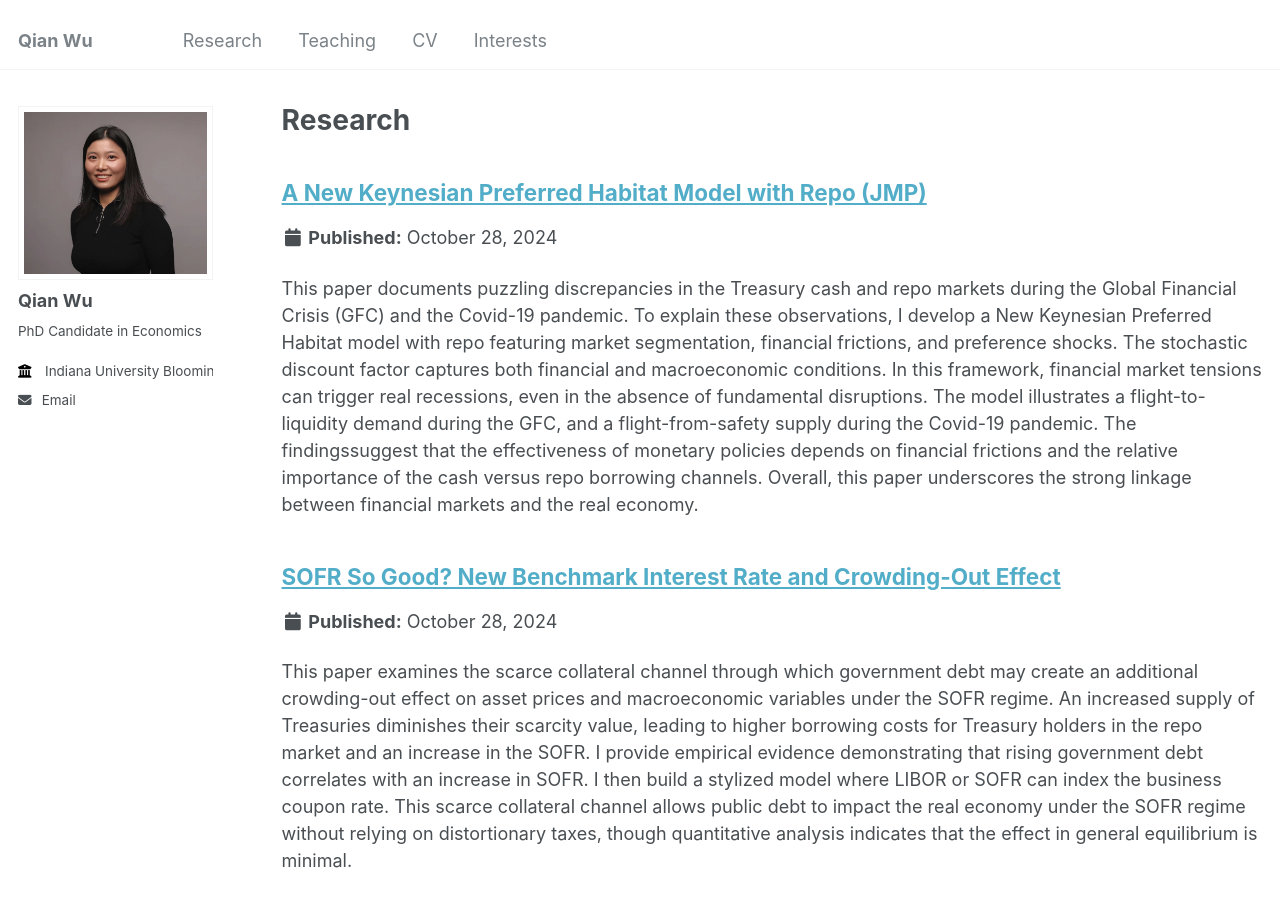
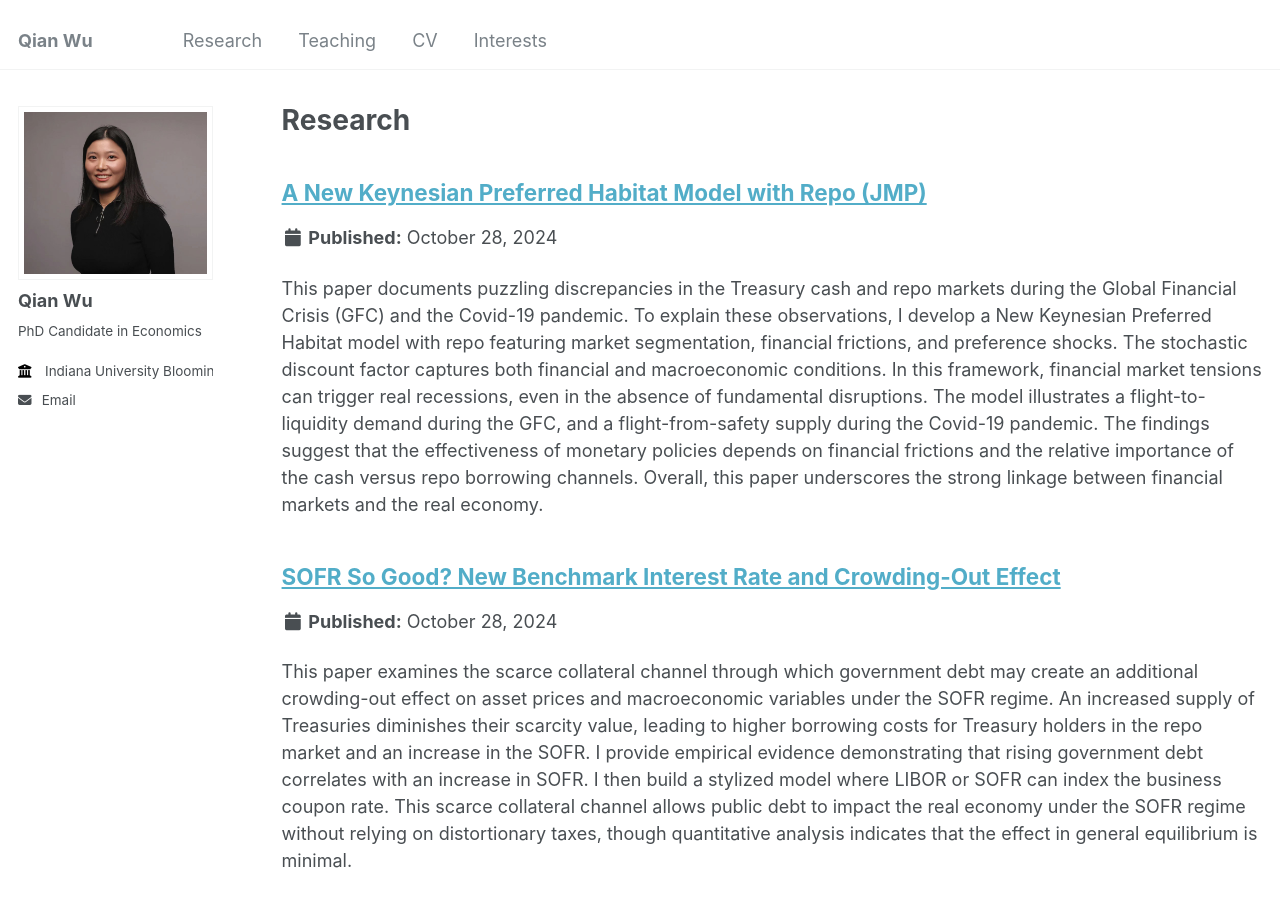
Before and after one commit to qianwu-ef/qianwu-ef.github.io, a Jekyll site: the page built from _pages/research.html, in a window 1280 px wide and 900 px high. Built offline with Jekyll 4.4.1, drawn with Linux system fonts in a browser that asks for light colours.

Commit message:
abstract updated

```diff
--- a/_research/project1.md
+++ b/_research/project1.md
@@ -2,7 +2,7 @@
 title: "A New Keynesian Preferred Habitat Model with Repo (JMP)"
 category: research
 permalink: /research/project1
-excerpt: 'This paper documents puzzling discrepancies in the Treasury cash and repo markets during the Global Financial Crisis (GFC) and the Covid-19 pandemic. To explain these observations, I develop a New Keynesian Preferred Habitat model with repo featuring market segmentation, financial frictions, and preference shocks. The stochastic discount factor captures both financial and macroeconomic conditions. In this framework, financial market tensions can trigger real recessions, even in the absence of fundamental disruptions. The model illustrates a flight-to-liquidity demand during the GFC, and a flight-from-safety supply during the Covid-19 pandemic. The findingssuggest that the effectiveness of monetary policies depends on financial frictions and the relative importance of the cash versus repo borrowing channels. Overall, this paper underscores the strong linkage between financial markets and the real economy.'
+excerpt: 'This paper documents puzzling discrepancies in the Treasury cash and repo markets during the Global Financial Crisis (GFC) and the Covid-19 pandemic. To explain these observations, I develop a New Keynesian Preferred Habitat model with repo featuring market segmentation, financial frictions, and preference shocks. The stochastic discount factor captures both financial and macroeconomic conditions. In this framework, financial market tensions can trigger real recessions, even in the absence of fundamental disruptions. The model illustrates a flight-to-liquidity demand during the GFC, and a flight-from-safety supply during the Covid-19 pandemic. The findings suggest that the effectiveness of monetary policies depends on financial frictions and the relative importance of the cash versus repo borrowing channels. Overall, this paper underscores the strong linkage between financial markets and the real economy.'
 ---
 
 <a href='https://drive.google.com/file/d/1gHwKqe4k-m5pIL8c_jtBp8F3on5hVl88/view?usp=sharing'>Download PDF here</a>
```
